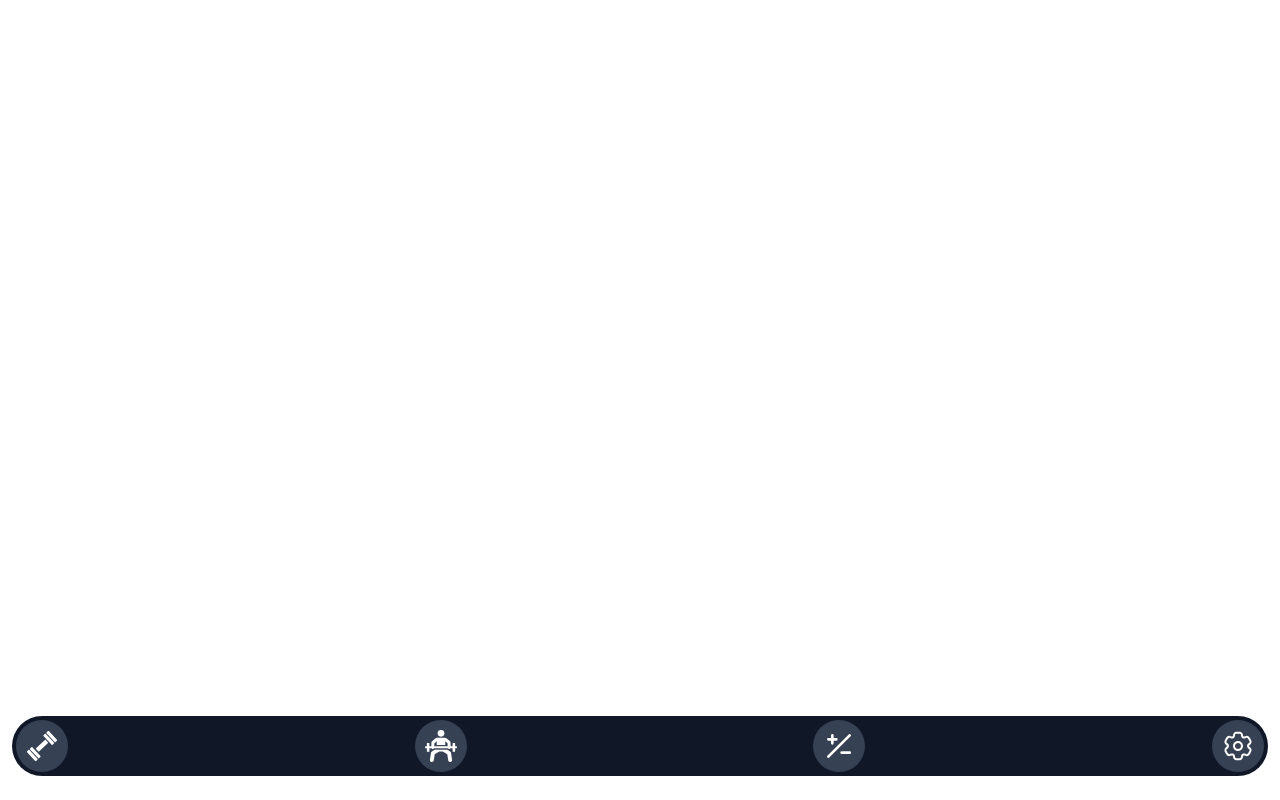
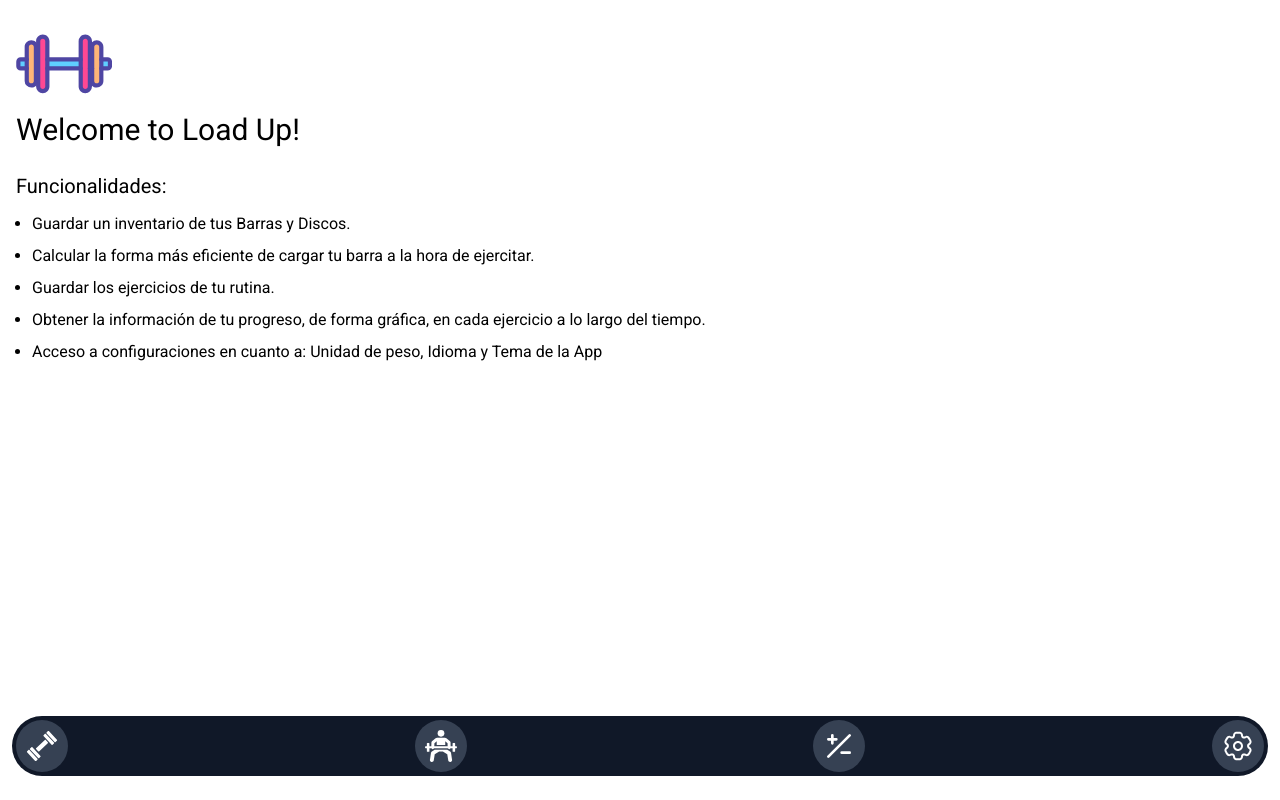
Before and after one commit to valenvirzi/Load-Up, a React (Vite) app: page / in a window 1280 px wide. Built offline with nearby package versions, Linux system fonts and the light colour scheme.

Commit message:
welcome page

```diff
--- a/src/components/Settings.tsx
+++ b/src/components/Settings.tsx
@@ -1,29 +1,29 @@
 import { useTranslation } from "react-i18next";
 import { useSettingsStore } from "../context/SettingsContext";
-import { DecimalSymbol, Language, MassUnit, Theme } from "../types/types";
+import { Language, MassUnit, Theme } from "../types/types";
 import SettingsItem from "./SettingsItem";
 
 const Settings: React.FC = () => {
   const { t, i18n } = useTranslation();
   const {
-    decimalSymbol,
+    // decimalSymbol,
     language,
     massUnit,
     theme,
-    setDecimalSymbol,
+    // setDecimalSymbol,
     setLanguage,
     setMassUnit,
     setTheme,
   } = useSettingsStore();
 
   const settings = {
-    decimalSymbol: {
-      label: t("decimalSymbol"),
-      options: [
-        { value: ".", label: "." },
-        { value: ",", label: "," },
-      ],
-    },
+    // decimalSymbol: {
+    //   label: t("decimalSymbol"),
+    //   options: [
+    //     { value: ".", label: "." },
+    //     { value: ",", label: "," },
+    //   ],
+    // },
     massUnit: {
       label: t("massUnit"),
       options: [
@@ -48,14 +48,14 @@ const Settings: React.FC = () => {
   };
 
   const stateValues: Record<keyof typeof settings, string> = {
-    decimalSymbol,
+    // decimalSymbol,
     massUnit,
     language,
     theme,
   };
 
   const handleChange = (id: keyof typeof settings, value: string) => {
-    if (id === "decimalSymbol") setDecimalSymbol(value as DecimalSymbol);
+    // if (id === "decimalSymbol") setDecimalSymbol(value as DecimalSymbol);
     if (id === "massUnit") setMassUnit(value as MassUnit);
     if (id === "language") {
       setLanguage(value as Language);
--- a/src/locales/en.json
+++ b/src/locales/en.json
@@ -53,5 +53,8 @@
   "weightGreaterThanBarbell": "Weight must be greater than the weight of the barbell.",
   "inputWeight": "Input weight",
   "noPlatesInInventory": "No plates in the inventory.",
-  "noBarbellsInInventory": "No barbells in the inventory."
+  "noBarbellsInInventory": "No barbells in the inventory.",
+  "welcomeToLoadUp": "Welcome to Load Up!",
+  "errorHasOcurred": "An unexpected error has occurred. Go back to the Home page.",
+  "homePage": "Home page"
 }
--- a/src/locales/es.json
+++ b/src/locales/es.json
@@ -53,5 +53,8 @@
   "weightGreaterThanBarbell": "El peso debe ser mayor al de la barra.",
   "inputWeight": "Peso ingresado",
   "noPlatesInInventory": "No hay discos en el inventario.",
-  "noBarbellsInInventory": "No hay barras en el inventario."
+  "noBarbellsInInventory": "No hay barras en el inventario.",
+  "welcomeToLoadUp": "¡Bienvenido a Load Up!",
+  "errorHasOcurred": "Ha ocurrido un error inesperado. Vuelve a la página de inicio.",
+  "homePage": "Página de Inicio"
 }
--- a/src/main.tsx
+++ b/src/main.tsx
@@ -10,6 +10,7 @@ import SettingsPage from "./pages/SettingsPage.tsx";
 import CalculatorPage from "./pages/CalculatorPage.tsx";
 import InventoryPage from "./pages/InventoryPage.tsx";
 import ExercisesPage from "./pages/ExercisesPage.tsx";
+import WelcomePage from "./pages/WelcomePage.tsx";
 
 const router = createBrowserRouter([
   {
@@ -17,6 +18,7 @@ const router = createBrowserRouter([
     element: <App />,
     errorElement: <ErrorPage />,
     children: [
+      { path: "/", element: <WelcomePage /> },
       { path: "/inventory", element: <InventoryPage /> },
       { path: "/exercises", element: <ExercisesPage /> },
       { path: "/calculator", element: <CalculatorPage /> },
--- a/src/pages/ErrorPage.tsx
+++ b/src/pages/ErrorPage.tsx
@@ -1,10 +1,33 @@
 // TODO: Design this page
 
+import { useTranslation } from "react-i18next";
+import Footer from "../components/Footer";
+import { useSettingsStore } from "../context/SettingsContext";
+import { Link } from "react-router-dom";
+
 const ErrorPage: React.FC = () => {
+  const { t } = useTranslation();
+  const { theme } = useSettingsStore();
   return (
-    <main>
-      <div></div>
-    </main>
+    <div
+      className={`relative flex min-h-lvh max-w-screen flex-col pb-24 dark:bg-stone-900 dark:text-white ${theme}`}
+    >
+      <div className="p-4">
+        <h1 className="text-3xl">Error</h1>
+      </div>
+      <div className="p-4">
+        <p>{t("errorHasOcurred")}</p>
+      </div>
+      <div className="mt-4 self-center">
+        <Link
+          className="cursor-pointer rounded-full bg-violet-800 p-3 px-4 text-white hover:bg-violet-800/85"
+          to={"/"}
+        >
+          {t("homePage")}
+        </Link>
+      </div>
+      <Footer />
+    </div>
   );
 };
 
--- /dev/null
+++ b/src/pages/WelcomePage.tsx
@@ -0,0 +1,44 @@
+import { useTranslation } from "react-i18next";
+
+const WelcomePage: React.FC = () => {
+  const { t } = useTranslation();
+  return (
+    <main className="flex flex-col items-stretch gap-2 p-2">
+      <div className="p-2">
+        <img src="./gym.svg" className="w-24" alt="Icon" />
+        <h2 className="text-3xl text-pretty">{t("welcomeToLoadUp")}</h2>
+      </div>
+      <section className="flex flex-col gap-3 p-2">
+        <h2 className="text-xl">Funcionalidades:</h2>
+        <ul className="flex list-disc flex-col gap-2 pr-1 pl-4 text-pretty">
+          <li>
+            <p>Guardar un inventario de tus Barras y Discos.</p>
+          </li>
+          <li>
+            <p>
+              Calcular la forma más eficiente de cargar tu barra a la hora de
+              ejercitar.
+            </p>
+          </li>
+          <li>
+            <p>Guardar los ejercicios de tu rutina.</p>
+          </li>
+          <li>
+            <p>
+              Obtener la información de tu progreso, de forma gráfica, en cada
+              ejercicio a lo largo del tiempo.
+            </p>
+          </li>
+          <li>
+            <p>
+              Acceso a configuraciones en cuanto a: Unidad de peso, Idioma y
+              Tema de la App
+            </p>
+          </li>
+        </ul>
+      </section>
+    </main>
+  );
+};
+
+export default WelcomePage;
```
